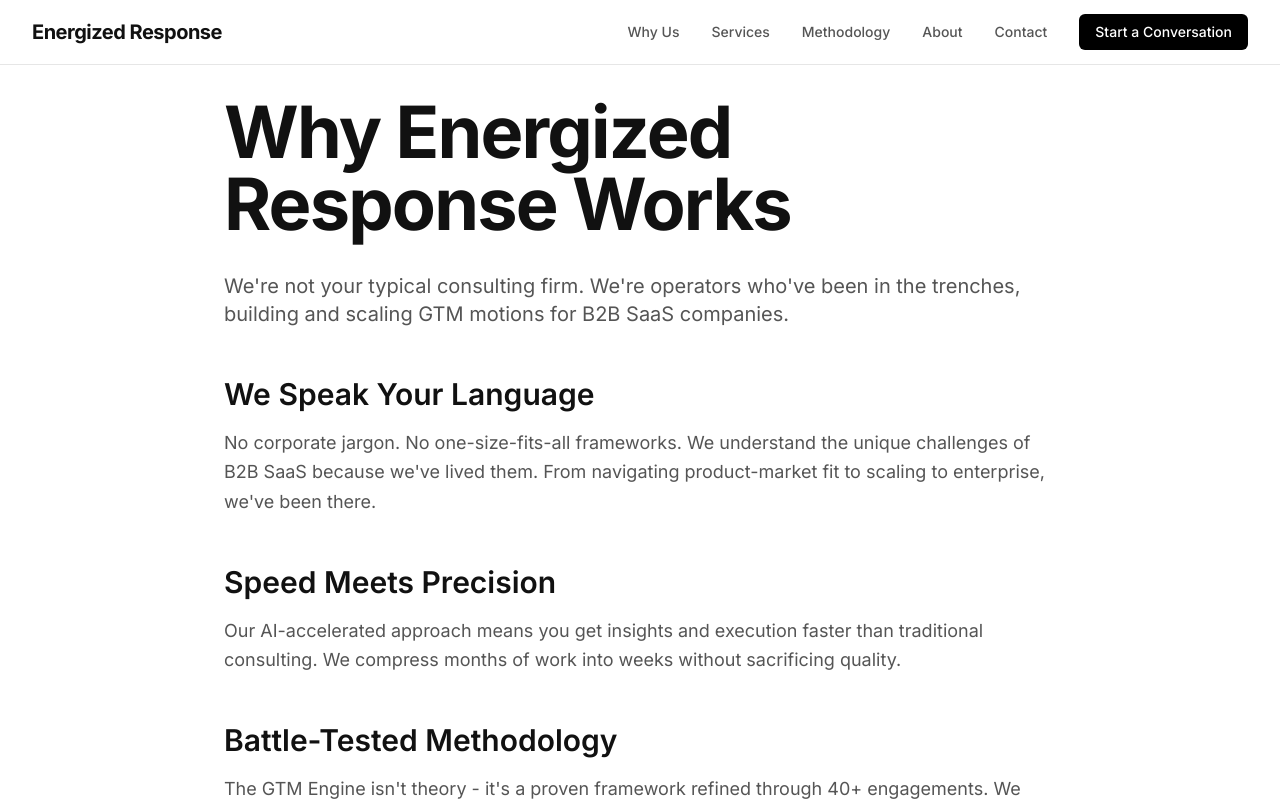
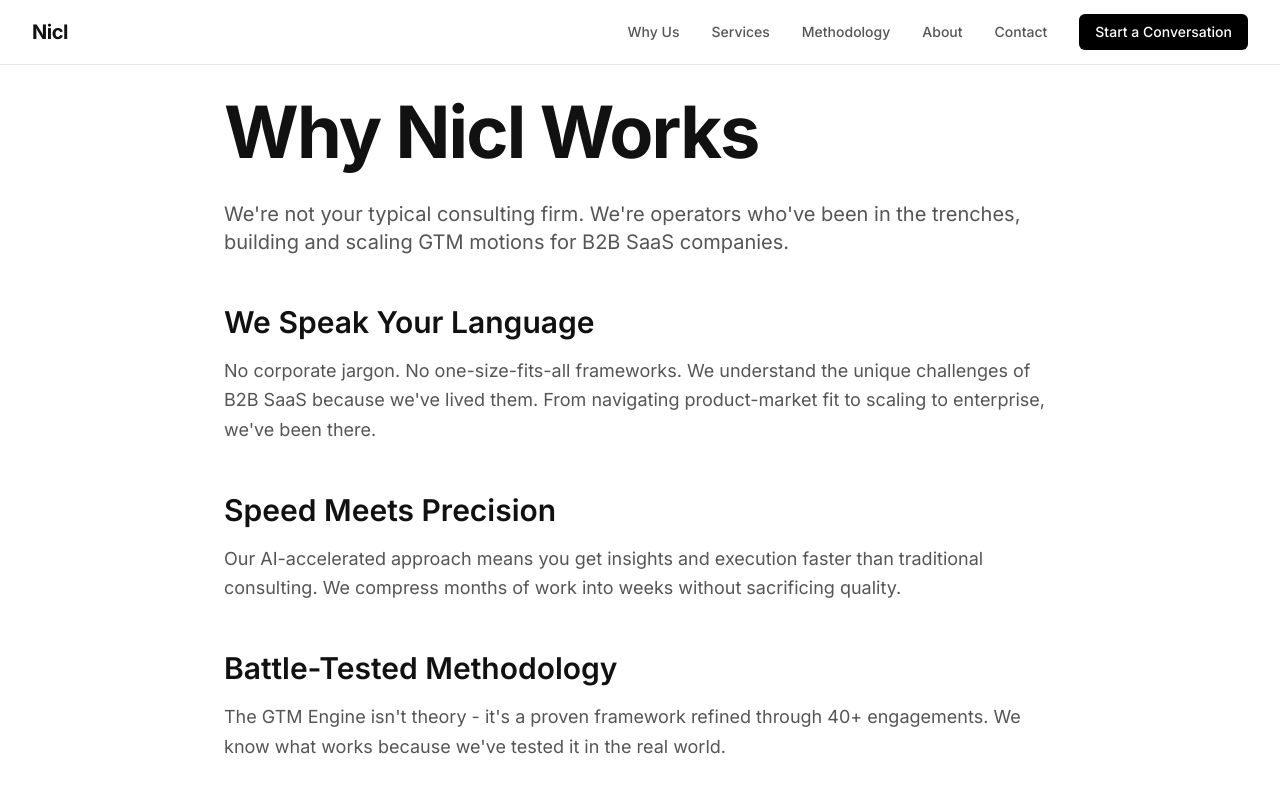
Before and after one commit to Will1z/EnergizedResponse, a Next.js app: page /why-us in a window 1280 px wide. Shown: the top 801 px of the page. Built offline with nearby package versions, Linux system fonts and the light colour scheme.

Commit message:
Rebrand: Replace 'Energized Response' with 'Nicl' throughout the site

```diff
--- a/app/layout.tsx
+++ b/app/layout.tsx
@@ -12,14 +12,14 @@ const inter = Inter({
 });
 
 export const metadata: Metadata = {
-  title: "Energized Response | GTM Strategy Agency for B2B SaaS",
-  description: "Energized Response helps B2B SaaS companies ($5M-$50M ARR) scale faster with AI-driven GTM strategy and revenue acceleration systems.",
+  title: "Nicl | GTM Strategy Agency for B2B SaaS",
+  description: "Nicl helps B2B SaaS companies ($5M-$50M ARR) scale faster with AI-driven GTM strategy and revenue acceleration systems.",
   keywords: "GTM strategy, B2B SaaS growth, AI-driven marketing, revenue acceleration, go-to-market strategy, RevOps",
   openGraph: {
-    title: "Energized Response | GTM Strategy Agency for B2B SaaS",
-    description: "Energized Response helps B2B SaaS companies ($5M-$50M ARR) scale faster with AI-driven GTM strategy and revenue acceleration systems.",
+    title: "Nicl | GTM Strategy Agency for B2B SaaS",
+    description: "Nicl helps B2B SaaS companies ($5M-$50M ARR) scale faster with AI-driven GTM strategy and revenue acceleration systems.",
     type: "website",
-    url: "https://www.energizedresponse.com",
+    url: "https://www.nicl.com",
   },
 };
 
@@ -31,11 +31,11 @@ export default function RootLayout({
   const organizationSchema = {
     "@context": "https://schema.org",
     "@type": "Organization",
-    "name": "Energized Response",
-    "url": "https://www.energizedresponse.com",
-    "logo": "https://www.energizedresponse.com/logo.png",
+    "name": "Nicl",
+    "url": "https://www.nicl.com",
+    "logo": "https://www.nicl.com/logo.png",
     "sameAs": [
-      "https://www.linkedin.com/company/energizedresponse"
+      "https://www.linkedin.com/company/nicl"
     ],
     "description": "A GTM strategy and revenue acceleration agency helping B2B SaaS companies ($5M-$50M ARR) scale with AI-driven systems.",
     "founder": {
@@ -56,15 +56,15 @@ export default function RootLayout({
     "mainEntity": [
       {
         "@type": "Question",
-        "name": "What does Energized Response do?",
+        "name": "What does Nicl do?",
         "acceptedAnswer": {
           "@type": "Answer",
-          "text": "Energized Response is a GTM strategy agency that helps B2B SaaS companies ($5M-$50M ARR) scale revenue faster using AI-driven frameworks and proven execution."
+          "text": "Nicl is a GTM strategy agency that helps B2B SaaS companies ($5M-$50M ARR) scale revenue faster using AI-driven frameworks and proven execution."
         }
       },
       {
         "@type": "Question",
-        "name": "Who does Energized Response work with?",
+        "name": "Who does Nicl work with?",
         "acceptedAnswer": {
           "@type": "Answer",
           "text": "We work with B2B SaaS companies in growth stages between $5M and $50M ARR who want to accelerate their GTM execution and improve revenue predictability."
--- a/app/why-us/page.tsx
+++ b/app/why-us/page.tsx
@@ -7,7 +7,7 @@ export default function WhyUs() {
     <div className="pt-24 pb-16">
       <div className="max-w-4xl mx-auto px-4 sm:px-6 lg:px-8">
         <Reveal>
-          <h1 className="mb-8">Why Energized Response Works</h1>
+          <h1 className="mb-8">Why Nicl Works</h1>
           <p className="text-xl text-text-secondary mb-12">
             We&apos;re not your typical consulting firm. We&apos;re operators who&apos;ve been in the trenches,
             building and scaling GTM motions for B2B SaaS companies.
--- /dev/null
+++ b/components/ContactSection.tsx
@@ -0,0 +1,114 @@
+"use client";
+
+import { useState } from "react";
+
+export default function ContactSection() {
+  const [formData, setFormData] = useState({
+    firstName: "",
+    lastName: "",
+    email: "",
+    arr: "",
+    message: "",
+  });
+
+  const handleSubmit = (e: React.FormEvent) => {
+    e.preventDefault();
+    console.log("Form submitted:", formData);
+    alert("Thanks for reaching out! We'll get back to you within 24 hours.");
+  };
+
+  const handleChange = (e: React.ChangeEvent<HTMLInputElement | HTMLTextAreaElement>) => {
+    setFormData({
+      ...formData,
+      [e.target.name]: e.target.value,
+    });
+  };
+
+  return (
+    <section className="py-20 bg-base">
+      <div className="max-w-2xl mx-auto px-4 sm:px-6 lg:px-8">
+        <div className="text-center mb-12">
+          <h2 className="text-background text-4xl md:text-5xl font-bold mb-6 leading-tight">
+            Ready to Resolve Your Revenue Uncertainty?
+          </h2>
+          <p className="text-background/90 text-lg leading-relaxed">
+            Let's explore how AI-accelerated strategies and proven expertise can drive your next growth phase.
+          </p>
+        </div>
+
+        <form onSubmit={handleSubmit} className="space-y-5">
+          <div className="grid grid-cols-1 sm:grid-cols-2 gap-5">
+            <input
+              type="text"
+              name="firstName"
+              placeholder="First Name"
+              required
+              value={formData.firstName}
+              onChange={handleChange}
+              className="w-full px-4 py-3.5 bg-background/10 border border-background/30 rounded text-background placeholder-background/60 focus:outline-none focus:ring-2 focus:ring-accent-yellow focus:border-transparent"
+            />
+            <input
+              type="text"
+              name="lastName"
+              placeholder="Last Name"
+              required
+              value={formData.lastName}
+              onChange={handleChange}
+              className="w-full px-4 py-3.5 bg-background/10 border border-background/30 rounded text-background placeholder-background/60 focus:outline-none focus:ring-2 focus:ring-accent-yellow focus:border-transparent"
+            />
+          </div>
+
+          <input
+            type="email"
+            name="email"
+            placeholder="Email Address"
+            required
+            value={formData.email}
+            onChange={handleChange}
+            className="w-full px-4 py-3.5 bg-background/10 border border-background/30 rounded text-background placeholder-background/60 focus:outline-none focus:ring-2 focus:ring-accent-yellow focus:border-transparent"
+          />
+
+          <input
+            type="text"
+            name="arr"
+            placeholder="ARR (or CY '24 (e.g., $15M, $25M, etc.)"
+            value={formData.arr}
+            onChange={handleChange}
+            className="w-full px-4 py-3.5 bg-background/10 border border-background/30 rounded text-background placeholder-background/60 focus:outline-none focus:ring-2 focus:ring-accent-yellow focus:border-transparent"
+          />
+
+          <textarea
+            name="message"
+            placeholder="What's your primary revenue concern or growth challenge?"
+            required
+            rows={5}
+            value={formData.message}
+            onChange={handleChange}
+            className="w-full px-4 py-3.5 bg-background/10 border border-background/30 rounded text-background placeholder-background/60 focus:outline-none focus:ring-2 focus:ring-accent-yellow focus:border-transparent resize-none"
+          />
+
+          <button
+            type="submit"
+            className="w-full px-8 py-4 bg-accent-yellow text-base rounded font-semibold text-lg hover:shadow-xl hover:shadow-accent-yellow/30 transition-all hover:scale-[1.02]"
+          >
+            Start the Conversation
+          </button>
+        </form>
+
+        <div className="my-8 border-t border-background/20"></div>
+
+        <div className="text-center">
+          <p className="text-background/80">
+            Or reach out directly:{" "}
+            <a
+              href="mailto:ko@energizedresponse.com"
+              className="text-accent-teal hover:text-accent-yellow transition-colors"
+            >
+              ko@energizedresponse.com
+            </a>
+          </p>
+        </div>
+      </div>
+    </section>
+  );
+}
--- a/components/Footer.tsx
+++ b/components/Footer.tsx
@@ -8,7 +8,7 @@ export default function Footer() {
         <div className="grid grid-cols-1 md:grid-cols-4 gap-8">
           {/* Brand */}
           <div className="col-span-1 md:col-span-2">
-            <h3 className="text-xl font-bold mb-4">Energized Response</h3>
+            <h3 className="text-xl font-bold mb-4">Nicl</h3>
             <p className="text-text-secondary text-sm max-w-md">
               Expert GTM and RevOps agency helping B2B SaaS companies scale with AI-powered strategies.
             </p>
@@ -69,7 +69,7 @@ export default function Footer() {
 
         {/* Bottom bar */}
         <div className="mt-12 pt-8 border-t border-border flex flex-col md:flex-row justify-between items-center gap-4 text-sm text-text-secondary">
-          <p>&copy; {new Date().getFullYear()} Energized Response. All rights reserved.</p>
+          <p>&copy; {new Date().getFullYear()} Nicl. All rights reserved.</p>
           <div className="flex gap-6">
             <Link href="/privacy" className="hover:text-text-primary transition-colors">
               Privacy Policy
--- a/components/MeetKevin.tsx
+++ b/components/MeetKevin.tsx
@@ -19,7 +19,7 @@ export default function MeetKevin() {
               <div className="w-64 h-64 bg-gray-200 rounded-lg mb-4 overflow-hidden relative">
                 <Image
                   src="/kevin-photo.jpg"
-                  alt="Kevin - Founder of Energized Response"
+                  alt="Kevin - Founder of Nicl"
                   fill
                   className="object-cover"
                 />
--- a/components/MethodologySection.tsx
+++ b/components/MethodologySection.tsx
@@ -5,7 +5,7 @@ export default function MethodologySection() {
     <section id="methodology" className="py-24 bg-background">
       <div className="max-w-7xl mx-auto px-4 sm:px-6 lg:px-8">
         <div className="text-center mb-16">
-          <h2 className="mb-4">The Energized Response Methodology</h2>
+          <h2 className="mb-4">The Nicl Methodology</h2>
         </div>
 
         <div className="grid grid-cols-1 md:grid-cols-2 gap-6 max-w-5xl mx-auto">
--- a/components/Nav.tsx
+++ b/components/Nav.tsx
@@ -43,7 +43,7 @@ export default function Nav() {
         <div className="flex items-center justify-between h-16">
           {/* Logo */}
           <Link href="/" className="text-xl font-bold tracking-tight">
-            Energized Response
+            Nicl
           </Link>
 
           {/* Desktop nav */}
--- a/components/SocialProof.tsx
+++ b/components/SocialProof.tsx
@@ -4,7 +4,7 @@ import commonData from "@/content/common.json";
 
 const testimonials = [
   {
-    quote: "Energized Response transformed our outbound motion in 6 weeks. Pipeline quality is up 3x and our team actually enjoys prospecting now.",
+    quote: "Nicl transformed our outbound motion in 6 weeks. Pipeline quality is up 3x and our team actually enjoys prospecting now.",
     author: "Sarah Chen",
     role: "VP Sales at CloudScale",
   },
--- a/components/ValueProps.tsx
+++ b/components/ValueProps.tsx
@@ -30,7 +30,7 @@ export default function ValueProps() {
       <div className="max-w-7xl mx-auto px-4 sm:px-6 lg:px-8">
         <Reveal>
           <div className="text-center mb-16">
-            <h2 className="mb-4">Why Energized Response Works</h2>
+            <h2 className="mb-4">Why Nicl Works</h2>
             <p className="text-xl text-text-secondary max-w-2xl mx-auto">
               We combine strategy, technology, and expertise to build GTM engines that scale.
             </p>
--- a/content/common.json
+++ b/content/common.json
@@ -1,5 +1,5 @@
 {
-  "siteName": "Energized Response",
+  "siteName": "Nicl",
   "tagline": "GTM & RevOps for B2B SaaS",
   "contactEmail": "ko@energizedresponse.com",
   "ctaPrimary": "Start a Conversation",
```
